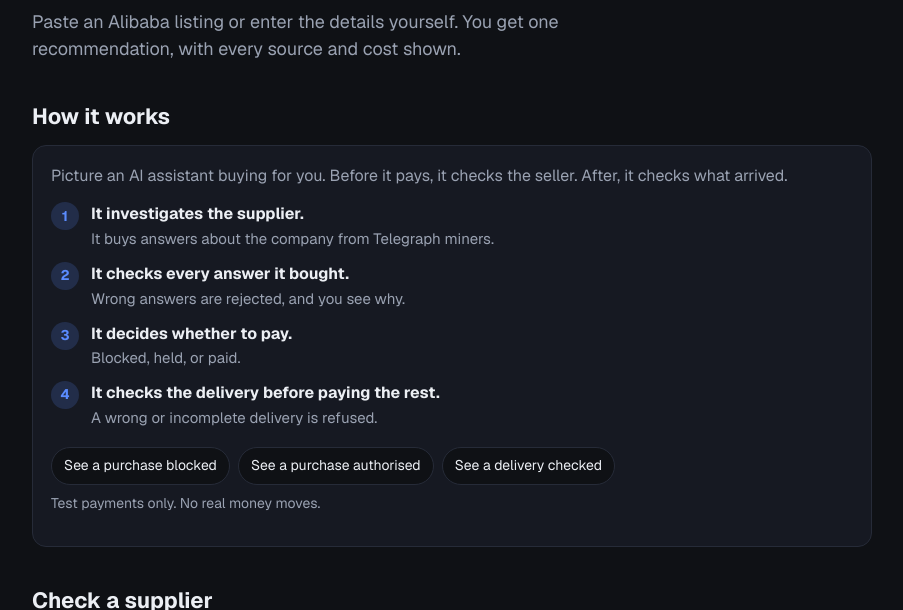
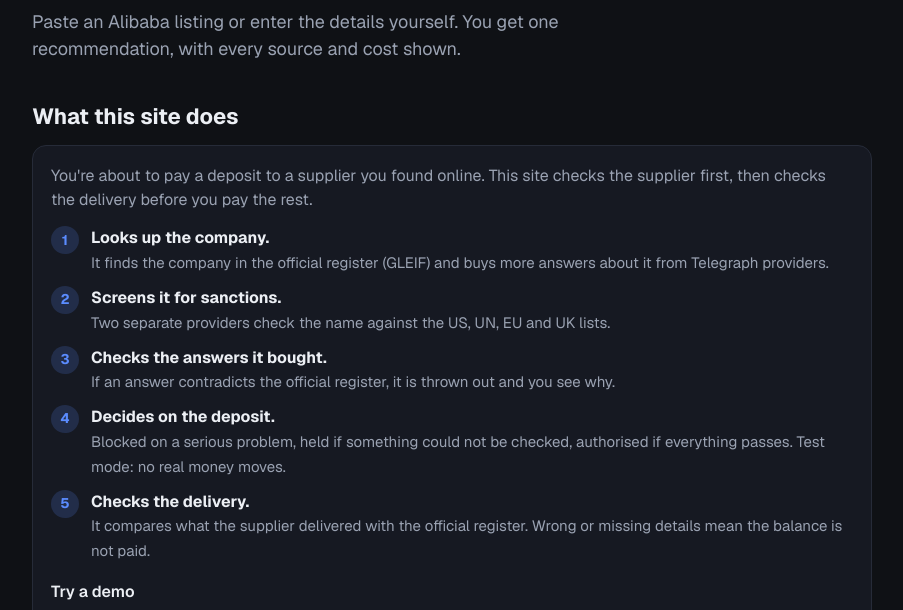
Before and after one commit to investor567768/supplier-buyer-check, a website: page index.html in a window 1280 px wide. Shown: the part 156-766 px from the top of the page, without its empty margins (188-1091 px from the left). Drawn offline with nearby package versions, Linux system fonts and the light colour scheme.

Commit message:
Homepage: explain what the site does in five concrete steps; label the demos

```diff
--- a/index.html
+++ b/index.html
@@ -138,7 +138,7 @@ textarea.mono{font-size:14px}
   <nav aria-label="Menu">
     <a href="#check" data-go="check" style="--i:0"><b>Check supplier</b><small>Before you pay</small></a>
     <a href="#delivery" data-go="delivery" style="--i:1"><b>Check delivery</b><small>Before the balance</small></a>
-    <a href="#how" data-go="how" style="--i:2"><b>How it works</b><small>The 4 steps</small></a>
+    <a href="#how" data-go="how" style="--i:2"><b>What it does</b><small>The 5 steps</small></a>
     <a href="#saved" data-go="saved" style="--i:3"><b>Saved</b><small>Past checks</small></a>
     <a href="#what" data-go="what" style="--i:4"><b>What it checks</b><small>Full list</small></a>
     <a href="https://telegraph-supplier-detective.vercel.app/" style="--i:5"><b>Supplier.Detective</b><small>Invoices ↗</small></a>
@@ -151,21 +151,23 @@ textarea.mono{font-size:14px}
   <p class="lede">Paste an Alibaba listing or enter the details yourself. You get one recommendation, with every source and cost shown.</p>
 
   <section id="how">
-    <h2>How it works</h2>
+    <h2>What this site does</h2>
     <div class="card">
-      <p class="hint" style="margin:0 0 14px;font-size:16px">Picture an AI assistant buying for you. Before it pays, it checks the seller. After, it checks what arrived.</p>
+      <p class="hint" style="margin:0 0 14px;font-size:16px">You're about to pay a deposit to a supplier you found online. This site checks the supplier first, then checks the delivery before you pay the rest.</p>
       <ol class="flow">
-        <li><div class="n">1</div><div><b>It investigates the supplier.</b><span>It buys answers about the company from Telegraph miners.</span></div></li>
-        <li><div class="n">2</div><div><b>It checks every answer it bought.</b><span>Wrong answers are rejected, and you see why.</span></div></li>
-        <li><div class="n">3</div><div><b>It decides whether to pay.</b><span>Blocked, held, or paid.</span></div></li>
-        <li><div class="n">4</div><div><b>It checks the delivery before paying the rest.</b><span>A wrong or incomplete delivery is refused.</span></div></li>
+        <li><div class="n">1</div><div><b>Looks up the company.</b><span>It finds the company in the official register (GLEIF) and buys more answers about it from Telegraph providers.</span></div></li>
+        <li><div class="n">2</div><div><b>Screens it for sanctions.</b><span>Two separate providers check the name against the US, UN, EU and UK lists.</span></div></li>
+        <li><div class="n">3</div><div><b>Checks the answers it bought.</b><span>If an answer contradicts the official register, it is thrown out and you see why.</span></div></li>
+        <li><div class="n">4</div><div><b>Decides on the deposit.</b><span>Blocked on a serious problem, held if something could not be checked, authorised if everything passes. Test mode: no real money moves.</span></div></li>
+        <li><div class="n">5</div><div><b>Checks the delivery.</b><span>It compares what the supplier delivered with the official register. Wrong or missing details mean the balance is not paid.</span></div></li>
       </ol>
+      <div class="sub">Try a demo</div>
       <div class="demos">
         <button type="button" class="chip" id="demo-block">See a purchase blocked</button>
         <button type="button" class="chip" id="demo-pay">See a purchase authorised</button>
         <button type="button" class="chip" id="demo-deliv">See a delivery checked</button>
       </div>
-      <p class="hint">Test payments only. No real money moves.</p>
+      <p class="hint">These are demos. They use example companies and test payments, so no real money moves.</p>
     </div>
   </section>
 
```
